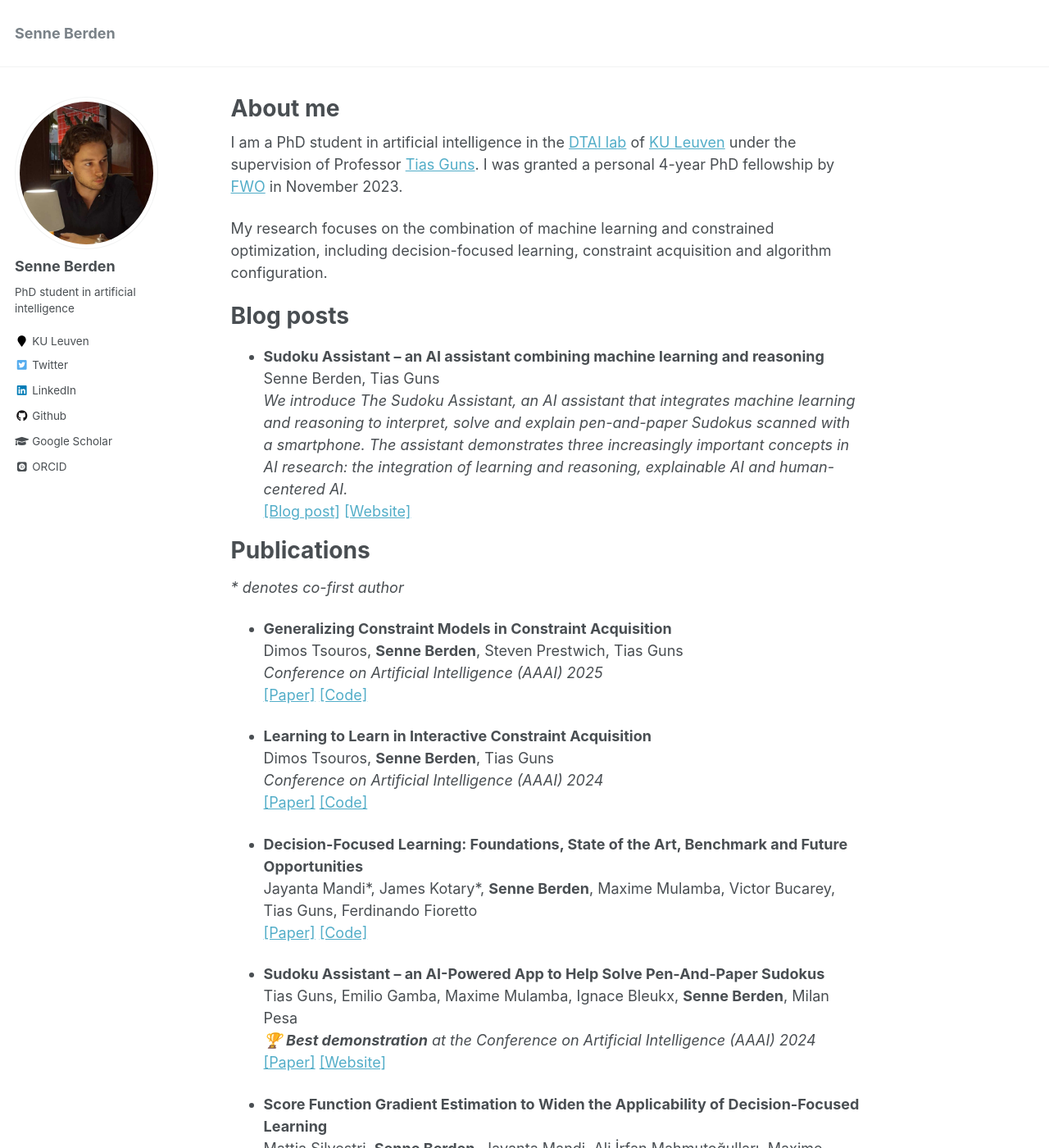
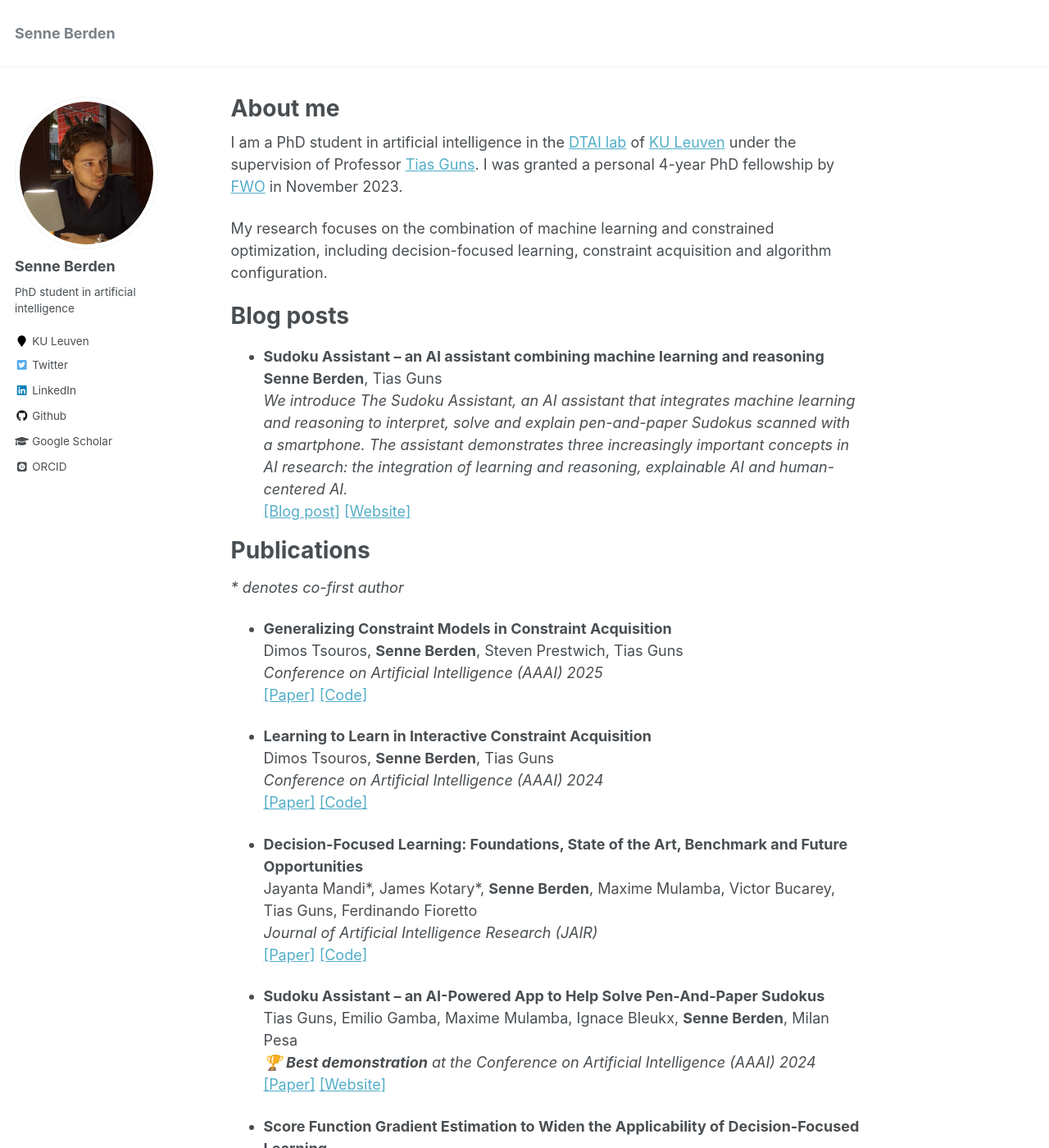
Before and after one commit to senneberden/senneberden.github.io, a Jekyll site: the page built from _pages/about.md, in a window 1280 px wide and 1400 px high. Shown: the whole window at 82% size. Built offline with Jekyll 4.4.1, drawn with Linux system fonts in a browser that asks for light colours; some web fonts are replaced.

Commit message:
Added JAIR

```diff
--- a/_pages/about.md
+++ b/_pages/about.md
@@ -16,7 +16,7 @@ My research focuses on the combination of machine learning and constrained optim
 Blog posts
 ======
 - **Sudoku Assistant – an AI assistant combining machine learning and reasoning** \
-Senne Berden, Tias Guns \
+**Senne Berden**, Tias Guns \
 *We introduce The Sudoku Assistant, an AI assistant that integrates machine learning and reasoning to interpret, solve and explain pen-and-paper Sudokus scanned with a smartphone. The assistant demonstrates three increasingly important concepts in AI research: the integration of learning and reasoning, explainable AI and human-centered AI.* \
 [\[Blog post\]](https://ai.kuleuven.be/stories/post/2023-02-08-sudoku/) [\[Website\]](https://visualsudoku.cs.kuleuven.be/index.html)
 
@@ -36,6 +36,7 @@ Dimos Tsouros, **Senne Berden**, Tias Guns \
 
 - **Decision-Focused Learning: Foundations, State of the Art, Benchmark and Future Opportunities** \
 Jayanta Mandi\*, James Kotary\*, **Senne Berden**, Maxime Mulamba, Victor Bucarey, Tias Guns, Ferdinando Fioretto \
+*Journal of Artificial Intelligence Research (JAIR)* \
 [\[Paper\]](https://arxiv.org/abs/2307.13565) [\[Code\]](https://github.com/PredOpt/predopt-benchmarks)
 
 - **Sudoku Assistant – an AI-Powered App to Help Solve Pen-And-Paper Sudokus** \
```
Also changed, not shown: 1 other file.
